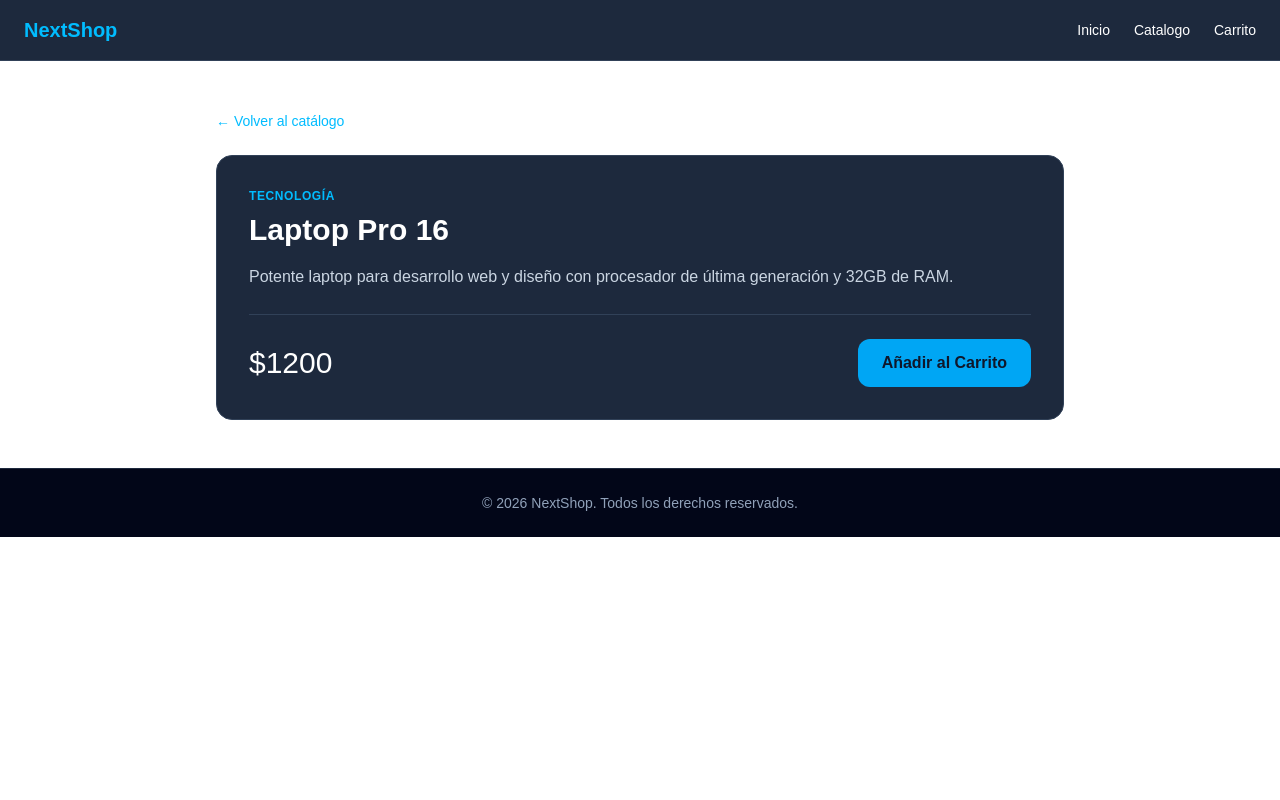
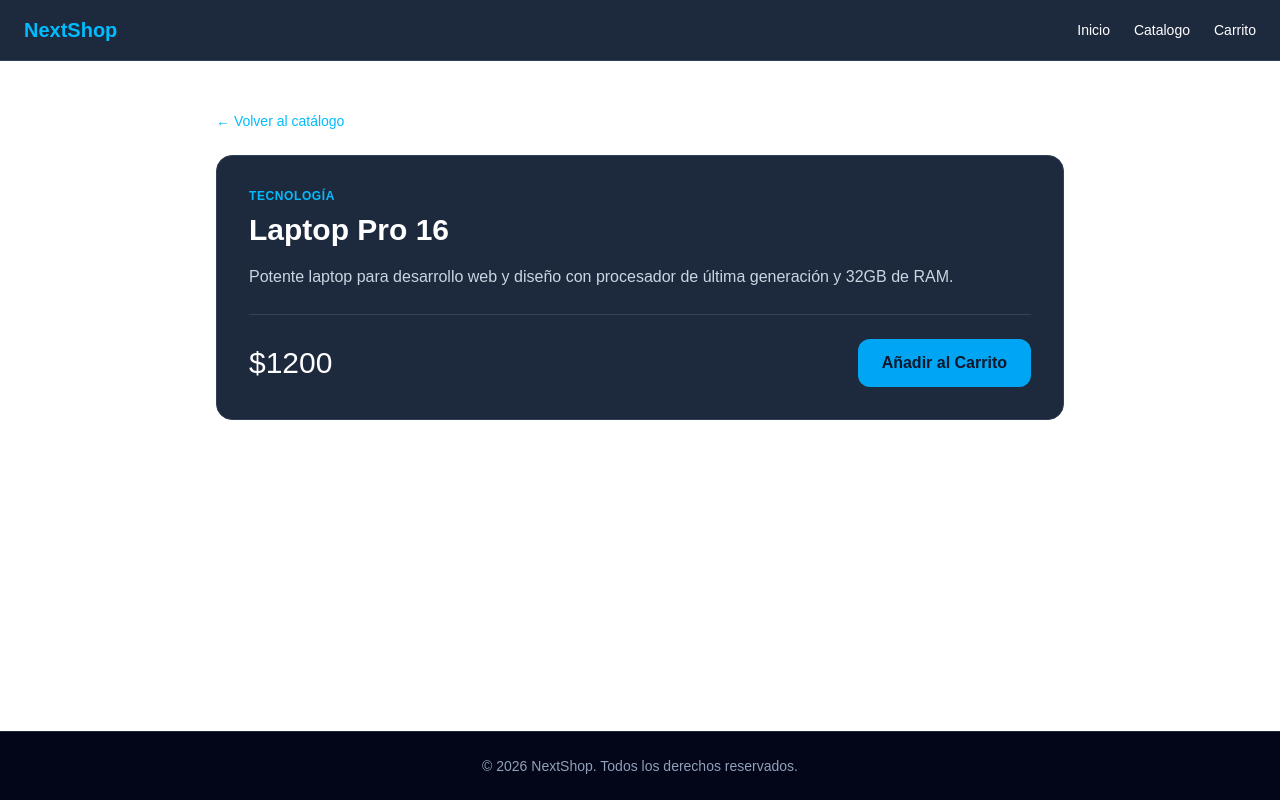
Before and after one commit to Hacid30/nextjs-ecommerce, a Next.js app: page /catalogo/1 in a window 1280 px wide. Built offline with nearby package versions, Linux system fonts and the light colour scheme.

Commit message:
refactor: centralize mock products in lib/products.js

```diff
--- a/src/app/catalogo/[id]/page.js
+++ b/src/app/catalogo/[id]/page.js
@@ -1,11 +1,5 @@
 import Link from "next/link";
-
-const mockProducts = [
-    { id: 1, title: 'Laptop Pro 16', price: 1200, category: 'Tecnología', description: 'Potente laptop para desarrollo web y diseño con procesador de última generación y 32GB de RAM.' },
-    { id: 2, title: 'Auriculares Noise Cancelling', price: 250, category: 'Audio', description: 'Cancelación de ruido activa, almohadillas ergonómicas y hasta 30 horas de batería continua.' },
-    { id: 3, title: 'Teclado Mecánico RGB', price: 110, category: 'Accesorios', description: 'Switches táctiles silenciosos con iluminación RGB totalmente personalizable.' },
-    { id: 4, title: 'Monitor 4K 27"', price: 450, category: 'Tecnología', description: 'Pantalla IPS con resolución 4K UHD, tasa de refresco de 144Hz y calibración de color profesional.' },
-];
+import { mockProducts } from "@/lib/products";
 
 export default async function ProductDetailPage({ params }) {
     const { id } = await params;
--- a/src/app/catalogo/page.js
+++ b/src/app/catalogo/page.js
@@ -1,11 +1,5 @@
 import ProductCard from '../../components/ProductCard';
-
-const mockProducts = [
-    { id: 1, title: 'Laptop Pro 16', price: 1200, category: 'Tecnología' },
-    { id: 2, title: 'Auriculares Noise Cancelling', price: 250, category: 'Audio' },
-    { id: 3, title: 'Teclado Mecánico RGB', price: 110, category: 'Accesorios' },
-    { id: 4, title: 'Monitor 4K 27"', price: 450, category: 'Tecnología' },
-];
+import { mockProducts } from '@/lib/products';
 
 export default function CatalogoPage() {
     return (
--- a/src/app/layout.js
+++ b/src/app/layout.js
@@ -5,9 +5,9 @@ import "./globals.css";
 export default function RootLayout({ children }) {
   return (
     <html lang="es">
-      <body className="bg-slate-900">
+      <body className="bg-slate-900 min-h-screen flex flex-col justify-between">
         <Navbar/>
-        <div className="flex-grow">
+        <div className="grow">
           {children}
         </div>
         <Footer/>
--- /dev/null
+++ b/src/lib/products.js
@@ -0,0 +1,6 @@
+export const mockProducts = [
+    { id: 1, title: 'Laptop Pro 16', price: 1200, category: 'Tecnología', description: 'Potente laptop para desarrollo web y diseño con procesador de última generación y 32GB de RAM.' },
+    { id: 2, title: 'Auriculares Noise Cancelling', price: 250, category: 'Audio', description: 'Cancelación de ruido activa, almohadillas ergonómicas y hasta 30 horas de batería continua.' },
+    { id: 3, title: 'Teclado Mecánico RGB', price: 110, category: 'Accesorios', description: 'Switches táctiles silenciosos con iluminación RGB totalmente personalizable.' },
+    { id: 4, title: 'Monitor 4K 27"', price: 450, category: 'Tecnología', description: 'Pantalla IPS con resolución 4K UHD, tasa de refresco de 144Hz y calibración de color profesional.' },
+];
```
